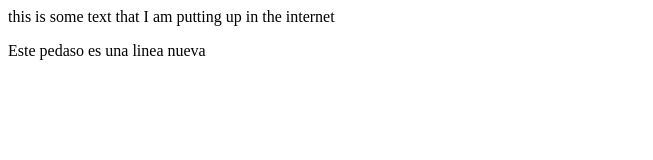
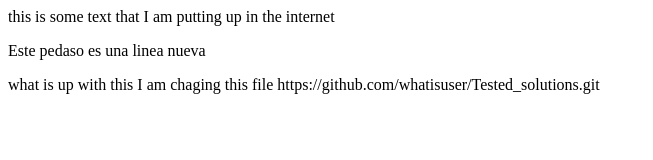
Before and after one commit to whatisuser/Tested_solutions, a plain HTML site: page index.html in a window 1280 px wide. Shown: the whole page, without its empty margins (0-653 px from the left). Drawn offline with Linux system fonts and the light colour scheme.

Commit message:
this is a commit

```diff
--- a/index.html
+++ b/index.html
@@ -7,4 +7,7 @@
         Este pedaso es una linea nueva
     </p>
 </div>
+<div>
+    what is up with this I am chaging this file https://github.com/whatisuser/Tested_solutions.git
+</div>
 </html>
```
